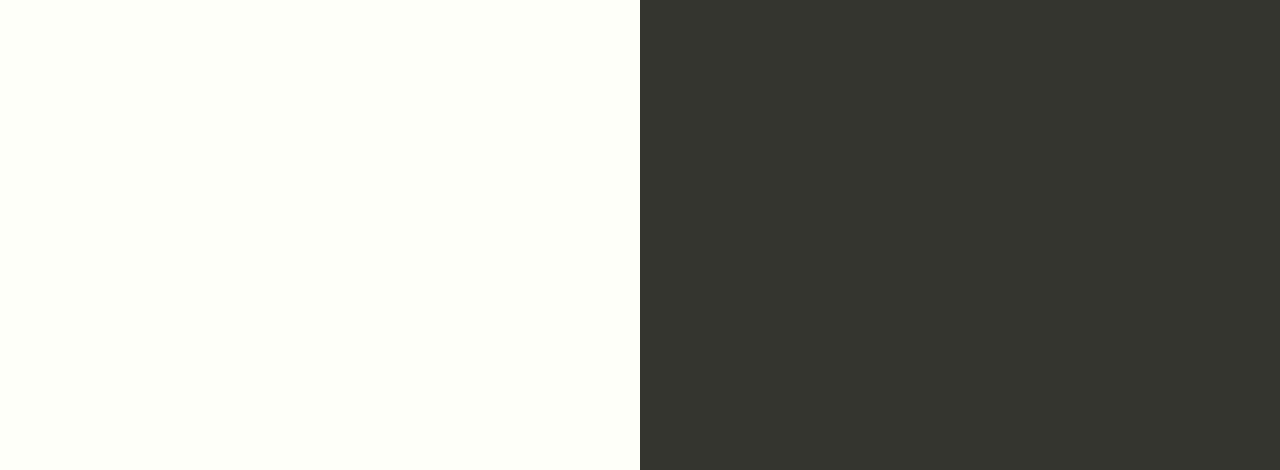
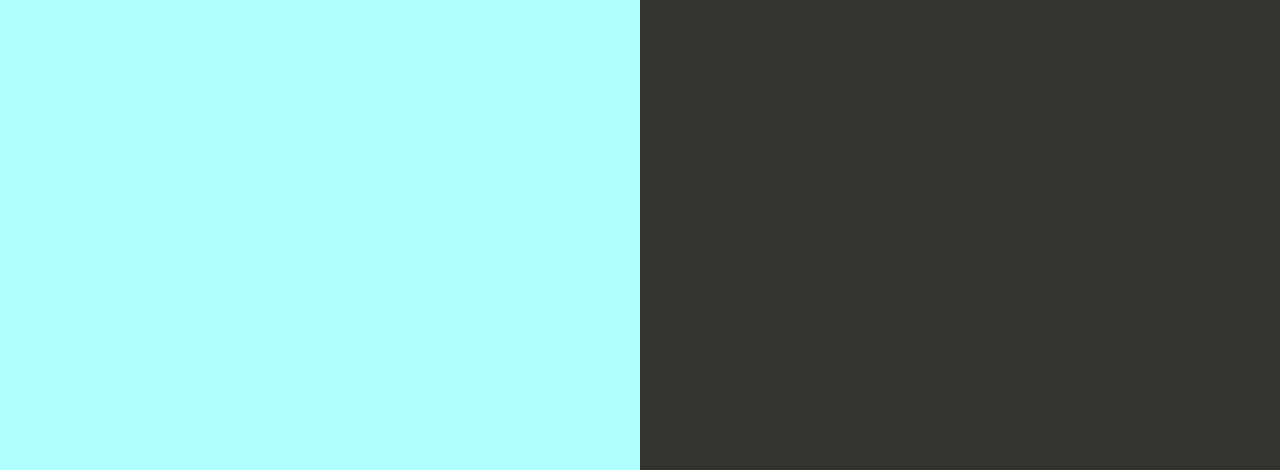
Before and after one commit to apnero/awsnodejsUdemy, a website: page index.html in a window 1280 px wide. Shown: the part 330-800 px from the top of the page. Drawn offline with Linux system fonts and the light colour scheme.

Commit message:
new color

```diff
--- a/index.html
+++ b/index.html
@@ -35,7 +35,7 @@
 
         text-align: right;
         padding-top: 11em;
-        background-color: #FFFFFA;
+        background-color: #AFFFFF;
 
       }
       .textColumn p {
```
